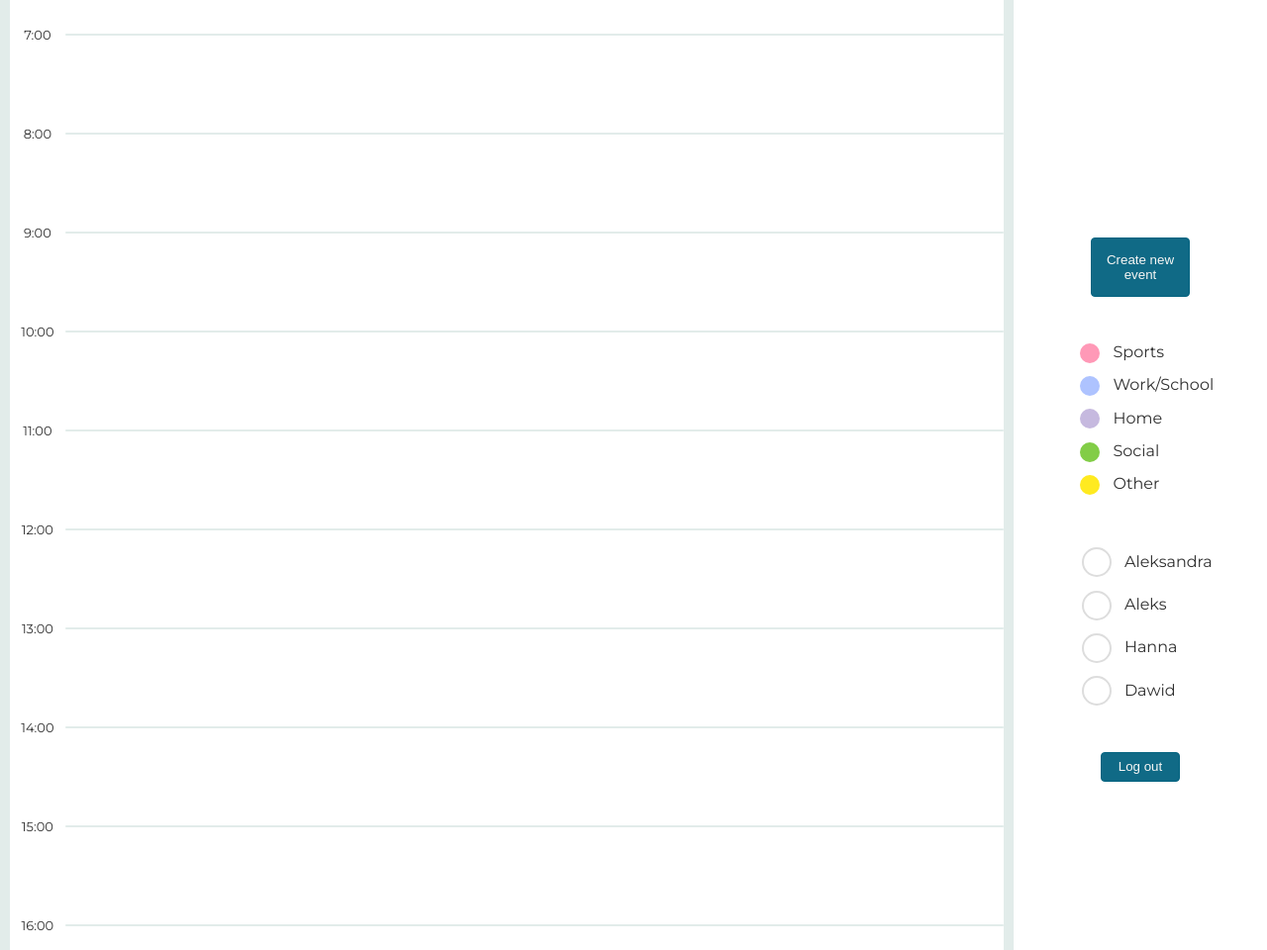
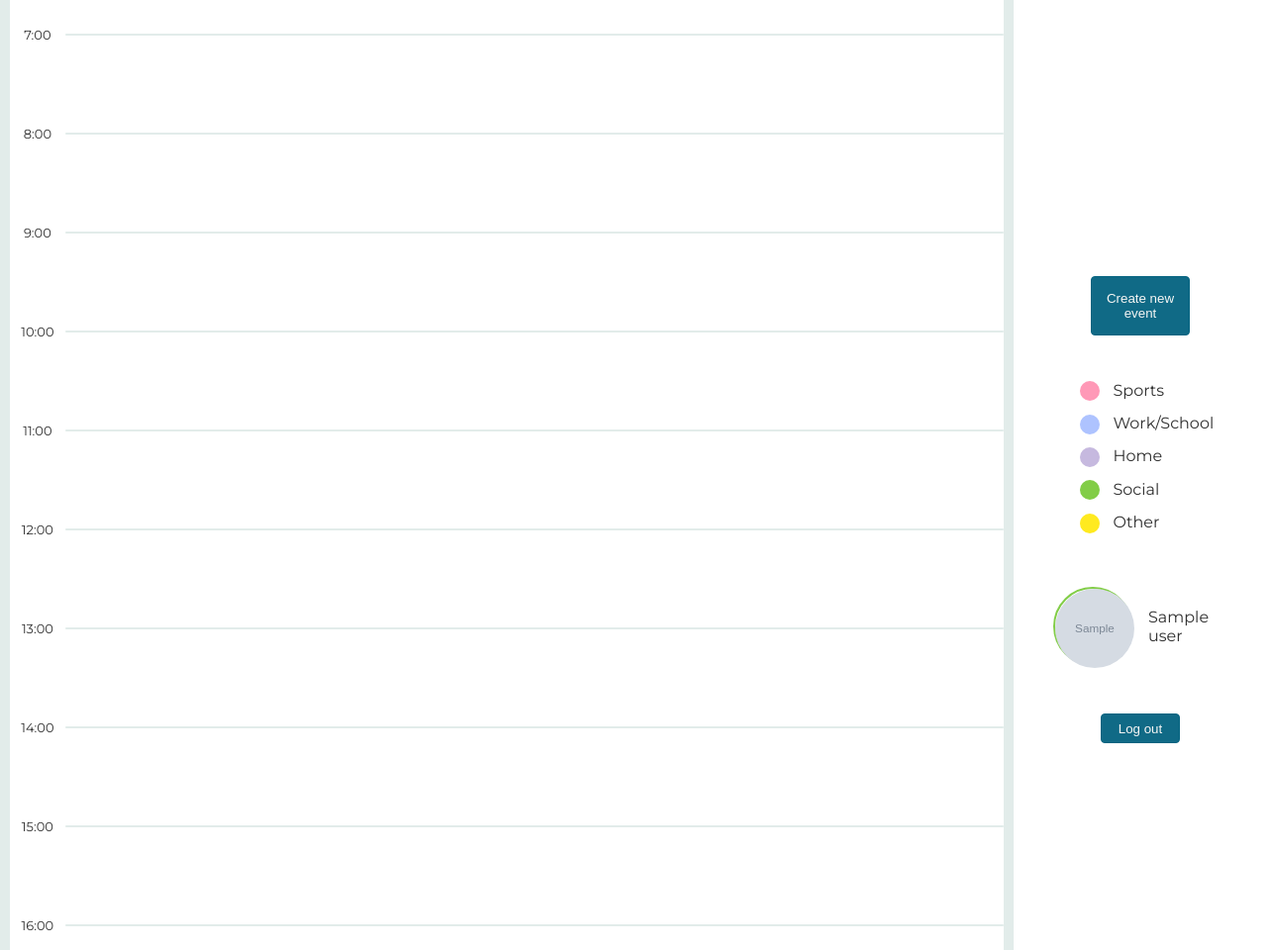
Before and after one commit to AleksandraBialasPK/LiMi_WdPAI, a PHP site: template public/views/day.php in a window 1280 px wide. Shown: the part 746-1706 px from the top of the page at 99% size. Run offline with PHP 8.4, Linux system fonts and the light colour scheme; the template is opened without the code that fills it: most values are stand-ins (such as "Sample title", 1, 10 or a date in 2020); some libraries are stand-ins or nearby versions; some web fonts are replaced.

Commit message:
adding CalendarCOntroller, and rendering avatars

```diff
--- a/Routing.php
+++ b/Routing.php
@@ -2,7 +2,7 @@
 
 require_once  'src/controllers/DefaultController.php';
 require_once  'src/controllers/SecurityController.php';
-require_once  'src/controllers/EventController.php';
+require_once  'src/controllers/CalendarController.php';
 
 class Routing {
     public static $routes;
--- a/index.php
+++ b/index.php
@@ -6,9 +6,9 @@ $path = trim($_SERVER['REQUEST_URI'], '/');
 $path = parse_url($path, PHP_URL_PATH);
 
 Routing::get('', 'DefaultController');
-Routing::get('day', 'DefaultController');
-Routing::get('week', 'DefaultController');
 Routing::get('index', 'DefaultController');
+Routing::get('day', 'CalendarController');
+Routing::get('week', 'CalendarController');
 
 Routing::post('login', 'SecurityController');
 Routing::post('logout', 'SecurityController');
--- a/public/css/calendar.css
+++ b/public/css/calendar.css
@@ -393,18 +393,43 @@ button:hover {
     grid-column: 7 / span 1;
 }
 
-.checkbox-person {
-    width: 30px;
-    height: 30px;
+.avatar {
+    width: 80px;
+    height: 80px;
     background-color: white;
     border-radius: 50%;
     vertical-align: middle;
-    border: 2px solid #ddd;
+    border: 2px solid #82CD47;
     margin: 0.5em 1em;
     appearance: none;
     -webkit-appearance: none;
     outline: none;
-    cursor: pointer;
+}
+
+img {
+    width: 80px;
+    height: 80px;
+    /* fill the container, preserving aspect ratio, and cropping to fit */
+    background-size: cover;
+
+    /* center the image vertically and horizontally */
+    background-position: top center;
+
+    /* round the edges to a circle with border radius 1/2 container size */
+    border-radius: 50%;
+}
+
+.person {
+    display: flex;
+    flex-direction: row;
+    justify-content: center;
+    align-items: center;
+}
+
+.name {
+    display: flex;
+    justify-content: center;
+    align-items: center;
 }
 
 .events {
--- a/public/views/day.php
+++ b/public/views/day.php
@@ -51,13 +51,16 @@
                                     checked>Other</label>
         </div>
         <div class="events">
-            <label for="Person1"><input type="checkbox" class="checkbox-person" id="Person1" name="Person" checked>Aleksandra</label>
-            <label for="Person2"><input type="checkbox" class="checkbox-person" id="Person2" name="Person"
-                                    checked>Aleks</label>
-            <label for="Person3"><input type="checkbox" class="checkbox-person" id="Person3" name="Person"
-                                    checked>Hanna</label>
-            <label for="Person4"><input type="checkbox" class="checkbox-person" id="Person4" name="Person"
-                                    checked>Dawid</label>
+            <?php foreach ($users as $user): ?>
+                <div class="person" id="person_1">
+                    <div class="avatar">
+                        <img src="public/avatars/<?= $user->getAvatar(); ?>">
+                    </div>
+                    <div class="nickname">
+                        <span class="name"><?= $user->getName();?></span>
+                    </div>
+                </div>
+            <?php endforeach; ?>
         </div>
         <a href="/logout"><button>Log out</button></a>
     </section>
--- a/src/repository/UserRepository.php
+++ b/src/repository/UserRepository.php
@@ -28,7 +28,7 @@ class UserRepository extends Repository {
 
     public function getUsers(): array{
         $result = [];
-        $raw_statement = "SELECT * FROM \"Users\" join \"UsersDetails\" on \"Users\".\"userDetailsID\" = \"UsersDetails\".\"userDetailsID\" ORDER BY \"userID\" DESC";
+        $raw_statement = "SELECT * FROM \"Users\" join \"UserDetails\" on \"Users\".\"userDetailsID\" = \"UserDetails\".\"userDetailsID\" ORDER BY \"userID\" DESC";
         $statement = $this->database->connect()->prepare($raw_statement);
         $statement->execute();
         $users = $statement->fetchAll(PDO::FETCH_ASSOC);
```
Also changed, not shown: src/controllers/CalendarController.php (added, +37 -0 lines), src/controllers/DefaultController.php (+0 -8 lines), public/avatars/mabel.png (added), public/avatars/wendy.png (added).
